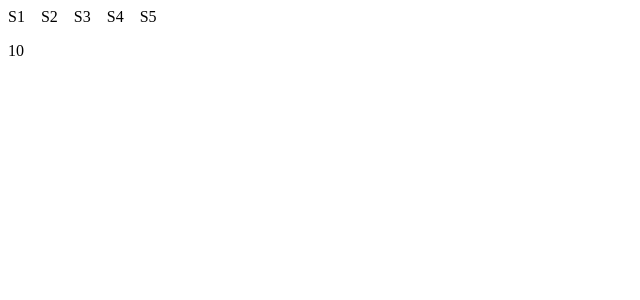
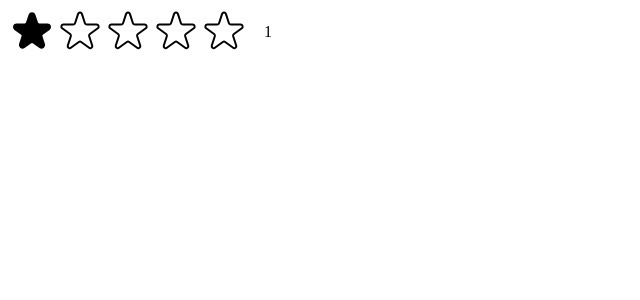
Before and after one commit to jbrekalo/usepopcorn, a React (Vite) app: page / in a window 1280 px wide. Shown: the top 300 px of the page, without its empty margins (0-640 px from the left). Built offline with nearby package versions, Linux system fonts and the light colour scheme.

Commit message:
rating functional

```diff
--- a/src/StarRating.jsx
+++ b/src/StarRating.jsx
@@ -1,18 +1,86 @@
-export default function StarRating() {
+import { useState } from "react";
+
 const containerStyle = {
   display: "flex",
   alignItems: "center",
   gap: "16px",
 };
 
+const starContainerStyle = {
+  display: "flex",
+};
+
+const textStyle = {
+  lineHeight: "1",
+  margin: "0",
+};
+
+export default function StarRating({ maxRating = 5 }) {
+  const [rating, setRating] = useState(1);
+  const [tempRating, setTempRating] = useState(0);
+
+  function handleRating(rating) {
+    setRating(rating);
+  }
+
   return (
-    <div>
     <div style={containerStyle}>
-        {Array.from({ length: 5 }, (_, i) => (
-          <span>S{i + 1}</span>
+      <div style={starContainerStyle}>
+        {Array.from({ length: maxRating }, (_, i) => (
+          <Star
+            key={i}
+            full={(tempRating || rating) >= i + 1}
+            onRate={() => handleRating(i + 1)}
+            onHoverIn={() => setTempRating(i + 1)}
+            onHoverOut={() => setTempRating(0)}
+          />
         ))}
       </div>
-      <p>10</p>
+      <p style={textStyle}>{tempRating || rating || ""}</p>
     </div>
   );
 }
+
+const starStyle = {
+  width: "48px",
+  height: "48px",
+  display: "block",
+  cursor: "pointer",
+};
+
+function Star({ full, onRate, onHoverIn, onHoverOut }) {
+  return (
+    <span
+      role="button"
+      style={starStyle}
+      onClick={onRate}
+      onMouseEnter={onHoverIn}
+      onMouseLeave={onHoverOut}
+    >
+      {full ? (
+        <svg
+          xmlns="http://www.w3.org/2000/svg"
+          viewBox="0 0 20 20"
+          fill="#000"
+          stroke="#000"
+        >
+          <path d="M9.049 2.927c.3-.921 1.603-.921 1.902 0l1.07 3.292a1 1 0 00.95.69h3.462c.969 0 1.371 1.24.588 1.81l-2.8 2.034a1 1 0 00-.364 1.118l1.07 3.292c.3.921-.755 1.688-1.54 1.118l-2.8-2.034a1 1 0 00-1.175 0l-2.8 2.034c-.784.57-1.838-.197-1.539-1.118l1.07-3.292a1 1 0 00-.364-1.118L2.98 8.72c-.783-.57-.38-1.81.588-1.81h3.461a1 1 0 00.951-.69l1.07-3.292z" />
+        </svg>
+      ) : (
+        <svg
+          xmlns="http://www.w3.org/2000/svg"
+          fill="none"
+          viewBox="0 0 24 24"
+          stroke="#000"
+        >
+          <path
+            strokeLinecap="round"
+            strokeLinejoin="round"
+            strokeWidth="{2}"
+            d="M11.049 2.927c.3-.921 1.603-.921 1.902 0l1.519 4.674a1 1 0 00.95.69h4.915c.969 0 1.371 1.24.588 1.81l-3.976 2.888a1 1 0 00-.363 1.118l1.518 4.674c.3.922-.755 1.688-1.538 1.118l-3.976-2.888a1 1 0 00-1.176 0l-3.976 2.888c-.783.57-1.838-.197-1.538-1.118l1.518-4.674a1 1 0 00-.363-1.118l-3.976-2.888c-.784-.57-.38-1.81.588-1.81h4.914a1 1 0 00.951-.69l1.519-4.674z"
+          />
+        </svg>
+      )}
+    </span>
+  );
+}
--- a/src/main.jsx
+++ b/src/main.jsx
@@ -8,6 +8,6 @@ import StarRating from "./StarRating";
 ReactDOM.createRoot(document.getElementById("root")).render(
   <React.StrictMode>
     {/* <App /> */}
-    <StarRating />
+    <StarRating maxRating={5} />
   </React.StrictMode>
 );
```
Lines whose indentation alone changed are shown as unchanged.
